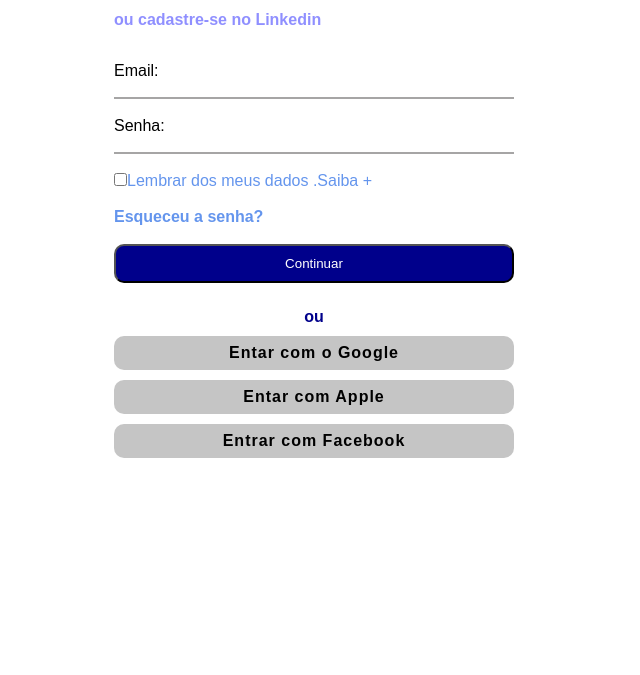
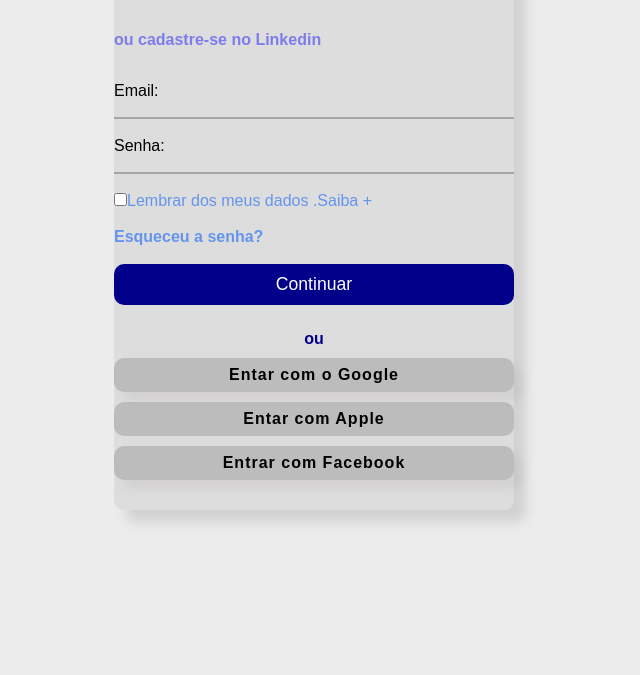
Before and after one commit to dinismario/projecto-linkedin, a plain HTML site: page index.html in a window 1280 px wide. Shown: the part 125-800 px from the top of the page, without its empty margins (326-966 px from the left). Drawn offline with Linux system fonts and the light colour scheme.

Commit message:
actuazir

```diff
--- /dev/null
+++ b/estilo/resp.css
@@ -0,0 +1,18 @@
+@charset "UTF-8";
+
+@media screen and (min-width:768px) and (max-width:992px){
+    body{
+        font-family: Arial, Helvetica, sans-serif;
+
+    }
+    #pai{
+        width: 80vw;
+
+    }
+}
+@media screen and (min-width: 992px ) and (max-width:1200px) {
+    #pai{
+        width: 950px;
+    }
+
+}
--- a/estilos/style.css
+++ b/estilos/style.css
@@ -4,8 +4,8 @@
     padding: 0px;
 
 }
-body{
-    background-image: linear-gradient(to, right, rgba(211, 211, 211, 0.488) , rgb(200, 200, 200));
+body,html{
+    background-color: rgba(236, 236, 236, 0.98);
 }
 
 a{
@@ -16,10 +16,15 @@ a:hover{
     transition: 1s;
 }
 #pai{
-    background-color: rgb(255, 255, 255);
+    background-color: rgba(218, 216, 216, 0.742);
     width: 400px;
+    height:615px;
     margin: auto;
     margin-top: 20px;
+    box-shadow: 12px 12px 12px rgba(104, 104, 104, 0.2);
+    transition: width 1s , heigth 1s;
+    transition-timing-function: ease;
+    border-radius: 10px;
 }
 h1{
     text-align: center;
@@ -64,10 +69,14 @@ p{
 }
 #center{
    text-align: center;
+
 }
 #cont{
     background-color: darkblue;
     color: white;
+    outline: none;
+    font-size: 1.1em;
+    border: none;
     width: 100%;
     padding: 10px;
     border-radius: 10px;
@@ -80,6 +89,7 @@ p{
 }
 #cont:hover{
     background-color: blue;
+
     transition: 2s;
     cursor: pointer;
     transform: translate(6%, 6%);
@@ -94,6 +104,9 @@ p{
 
 img{
     width: 20%;
+
+    margin: 10px;
+    border-radius: 2px;
 }
 .log{
     padding: 8px;
@@ -101,6 +114,7 @@ img{
     color: black;
     border-radius: 10px;
     margin-bottom: 10px;
+    box-shadow: 8px 8px 8px rgba(156, 155, 155, 0.178);
 
 }
 .log:hover{
@@ -133,6 +147,8 @@ h3{
     background-color: rgba(177, 177, 177, 0.737);
     color: black;
     border-radius: 10px;
+    box-shadow: 8px 8px 8px rgba(156, 155, 155, 0.178);
+
 
 }
 #log2:hover{
@@ -140,4 +156,5 @@ h3{
     cursor: pointer;
     transition: 2s;
     transform: translate(6%, 6%);
+    box-shadow: 8px 8px 8px rgba(156, 155, 155, 0.178);
 }
--- a/index.html
+++ b/index.html
@@ -5,6 +5,8 @@
     <meta name="viewport" content="width=device-width, initial-scale=1.0">
     <title>projecto Linkedin</title>
     <link rel="stylesheet" href="estilos/style.css">
+    <link rel="shortcut icon" href="imagens/imagem-linkedin.png" type="image/x-icon">
+    <link rel="stylesheet" href="estilo/resp.css" media="screen">
 </head>
 <body>
     <main id="pai">
```
